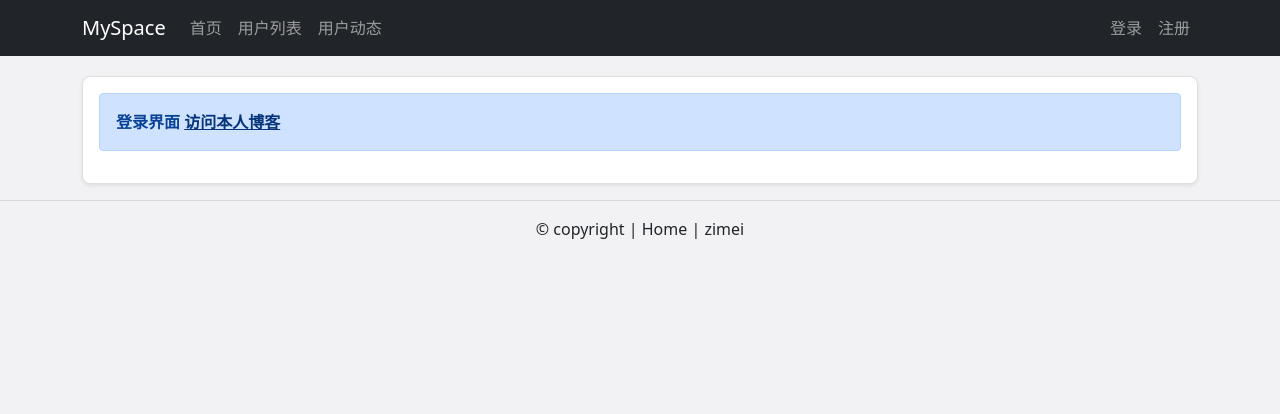
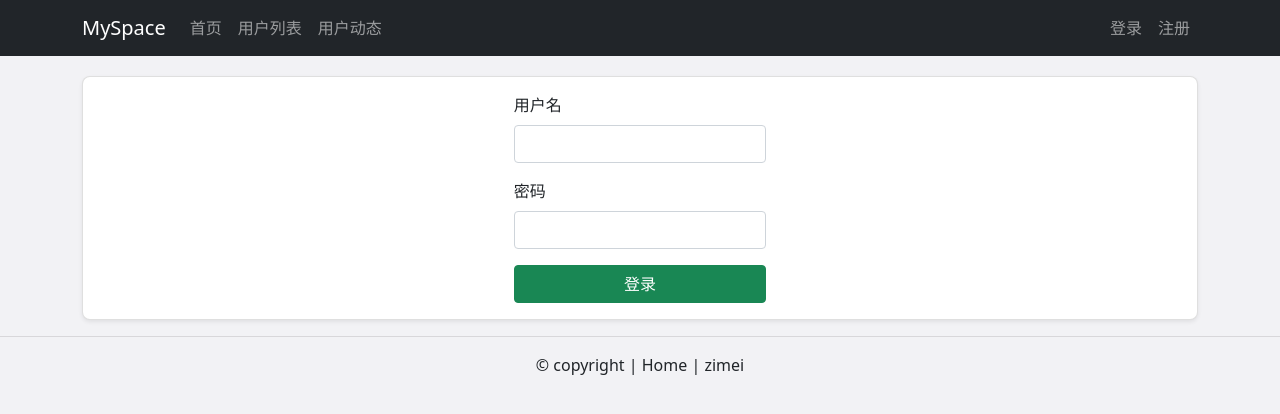
Before and after one commit to zimei11/myBlogSpace, a Vue app: page /login in a window 1280 px wide. Shown: the top 414 px of the page. Built offline with nearby package versions, Linux system fonts and the light colour scheme.

Commit message:
登录开始

```diff
--- a/src/components/NavBar.vue
+++ b/src/components/NavBar.vue
@@ -15,7 +15,7 @@
                         <a class="nav-link" href="/userlist">用户列表</a>
                     </li>
                     <li class="nav-item">
-                        <a class="nav-link" href="/userprofile">用户动态</a>
+                        <router-link class="nav-link" :to="{name: 'userprofile',params:{userId: 2}}">用户动态</router-link>
                     </li>
                 </ul>
                 <ul class="navbar-nav">
--- a/src/router/index.js
+++ b/src/router/index.js
@@ -18,7 +18,7 @@
     component: UserList
   },
   {
-    path: '/userprofile/',
+    path: '/userprofile/:userId/',
     name: 'userprofile',
     component: UserProfile
   },
--- a/src/views/LogInView.vue
+++ b/src/views/LogInView.vue
@@ -1,21 +1,61 @@
 <template>
     <ContentBase>
-        <div class="alert alert-primary" role="alert">
-            <strong>登录界面</strong> <a href="https://www.baidu.com" class="alert-link">访问本人博客</a>
+        <div class="row justify-content-md-center">
+            <div class="col-lg-3">
+                <form @submit.prevent="login">
+                    <div class="mb-3">
+                        <label for="username" class="form-label">用户名</label>
+                        <input v-model="username" type="text" class="form-control" id="username">
+                    </div>
+                    <div class="mb-3">
+                        <label for="password" class="form-label">密码</label>
+                        <input v-model="password" type="password" class="form-control" id="password">
+                    </div>
+                    <div class="error-message">{{error_message}}</div>
+                    <button type="submit" class="btn btn-success">登录</button>
+                </form>
+
+            </div>
         </div>
+
+
     </ContentBase>
 </template>
 
 <script>
+import { ref } from "vue";
 import ContentBase from "../components/ContentBase";
 
 export default {
     name: "LogInView",
     components: {
         ContentBase,
+    },
+    setup() {
+        let username = ref("");
+        let password = ref("");
+        let error_message=ref("");
+
+        const login=()=>{
+            console.log(username.value,password.value);
+        }
+
+        return {
+            username,
+            password,
+            error_message,
+            login,
+        }
     }
 }
 </script>
 
 <style scoped>
+button{
+    width: 100%;
+}
+
+.error-message{
+    color: red;
+}
 </style>
--- a/src/views/UserProfile.vue
+++ b/src/views/UserProfile.vue
@@ -18,6 +18,7 @@
 import UserProfilePost from "../components/userprofile/UserPost"
 import UserWrite from "@/components/userprofile/UserWrite"
 import { reactive } from "vue"
+import {  useRoute } from "vue-router"
 
 export default {
     name: "UserProfile",
@@ -28,6 +29,9 @@
         UserWrite,
     },
     setup() {
+        const route=useRoute();
+        const userId=route.params.userId;
+        console.log(userId);
         // 用户信息
         const user = reactive({
             id: 1,
```
